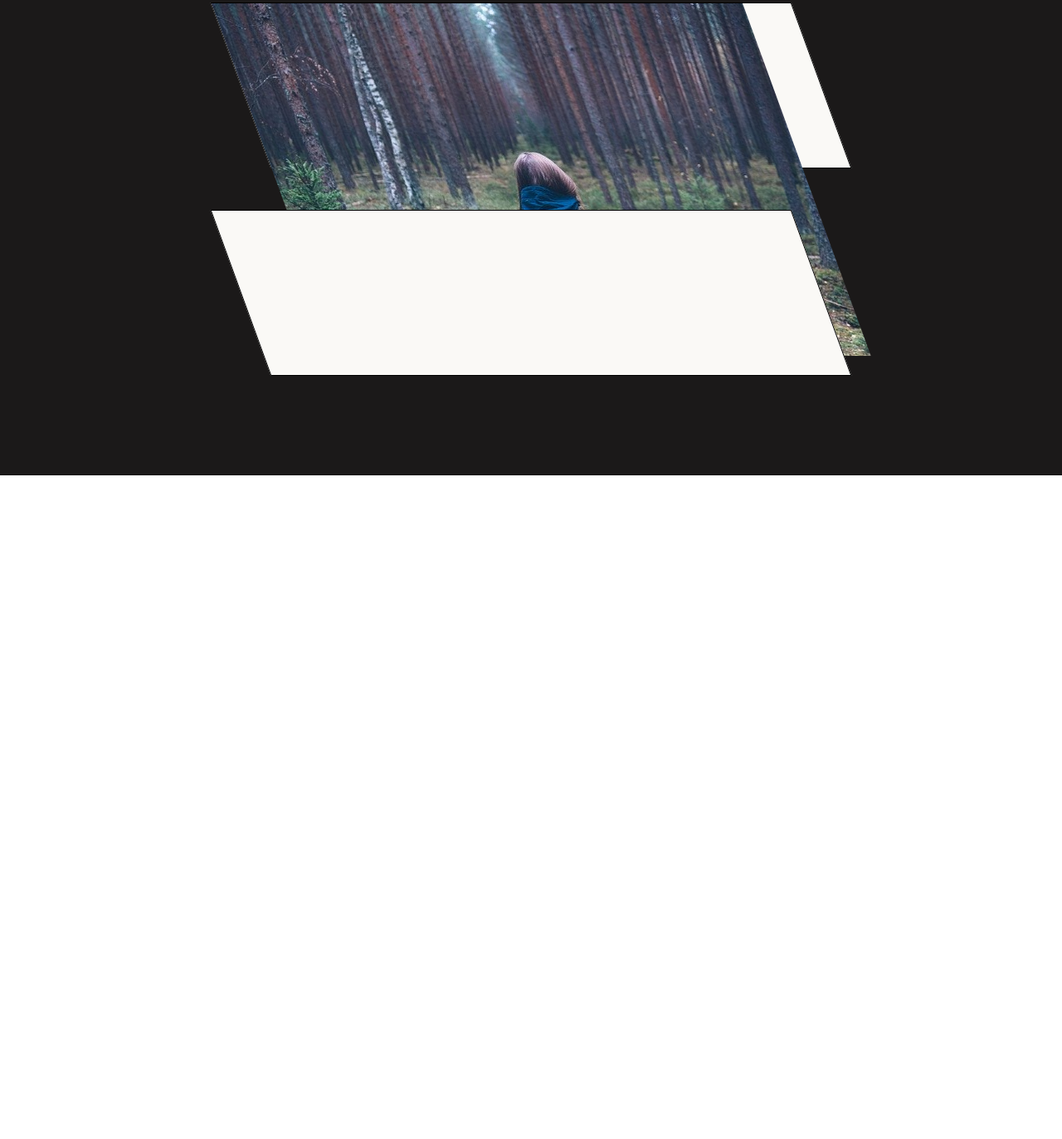
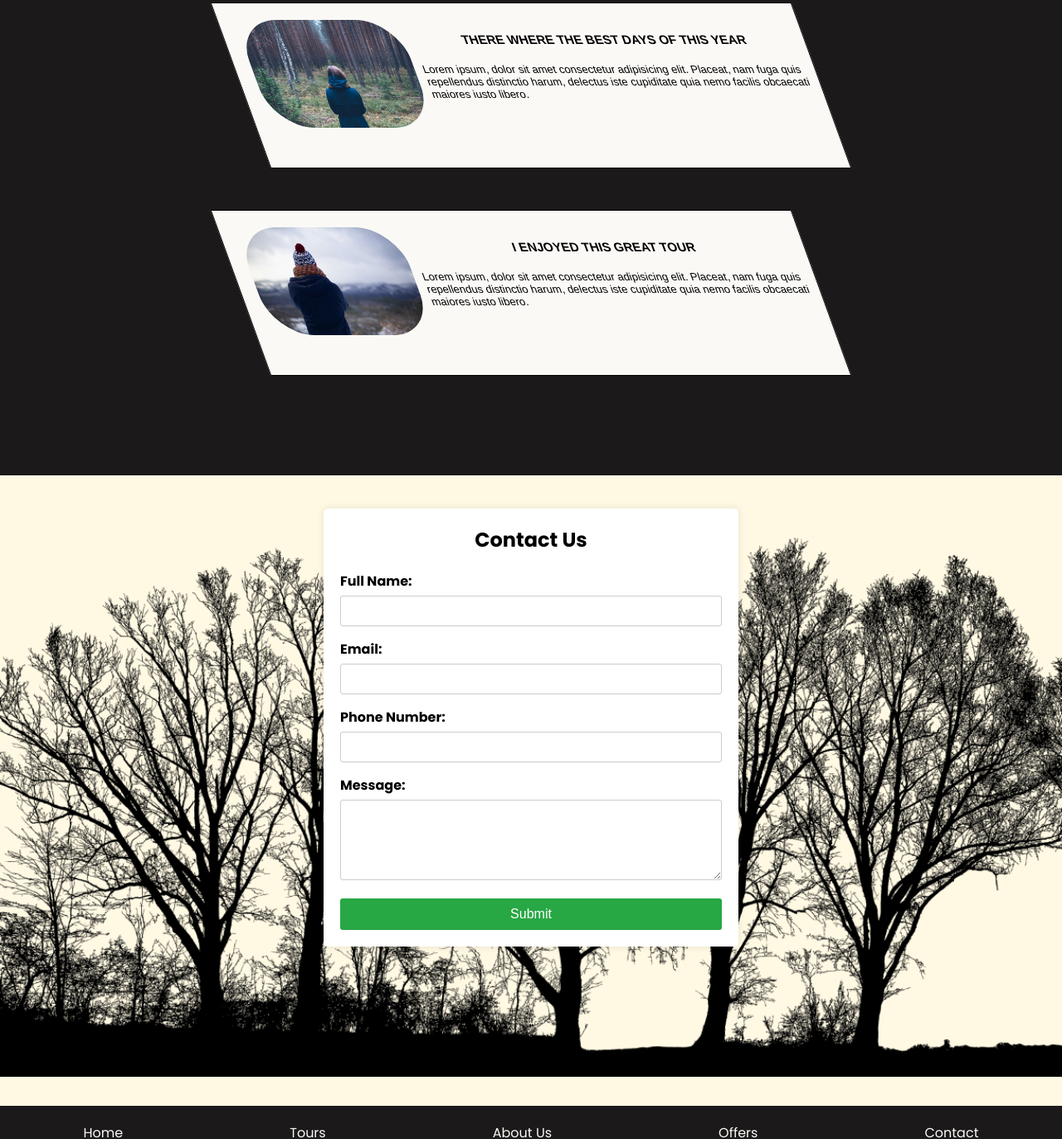
Before and after one commit to Vijayclement1/TravelX_tourpage, a plain HTML site: page index.html in a window 1280 px wide. Shown: the part 1427-2800 px from the top of the page at 83% size. Before the commit the page ends 2000 px from the top, so only its background shows below. Drawn offline with Linux system fonts and the light colour scheme; a web font is replaced by a local one.

Commit message:
footer section added

```diff
--- a/index.html
+++ b/index.html
@@ -62,7 +62,7 @@
                             <li class="package-list">sleep in private tends</li>
                             <hr>
                             <li class="package-list">price:399$</li>
-                            <hr>
+
                         </ul>
                     </div>
                     <div class="addtocart">
@@ -89,7 +89,7 @@
                             <li class="package-list">sleep in private tends</li>
                             <hr>
                             <li class="package-list">price:499$</li>
-                            <hr>
+
                         </ul>
                     </div>
                     <div class="addtocart">
@@ -118,7 +118,7 @@
                             <li class="package-list">sleep in hotel</li>
                             <hr>
                             <li class="package-list">price:599$</li>
-                            <hr>
+
                         </ul>
                     </div>
                     <div class="addtocart">
@@ -142,16 +142,69 @@
                 <div class="profile-img1">
                     <img class="profile-image1" src="images/story-img-1.jpg" alt="picture not found">
                 </div>
-                <div class="personal-review1"></div>
+                <div class="personal-review1">
+                    <h2 class="preview1-head">
+                        THERE WHERE THE BEST DAYS OF THIS YEAR
+                    </h2>
+                    <P class="preview1-para">Lorem ipsum, dolor sit amet consectetur adipisicing elit. Placeat, nam fuga quis repellendus distinctio harum, delectus iste cupiditate quia nemo facilis obcaecati maiores iusto libero.</P>
+                </div>
             </div>
             <!-- first review end -->
 
 
 
              <!-- second review start -->
-            <div class="reactangular-review"></div>
+            <div class="reactangular-review">
+
+                <div class="profile-img2">
+                    <img class="profile-image1" src="images/story-img-2.jpg" alt="picture not found">
+                </div>
+                <div class="personal-review2">
+                    <h2 class="preview2-head">
+                        I ENJOYED THIS GREAT TOUR
+                    </h2>
+                    <P class="preview2-para">Lorem ipsum, dolor sit amet consectetur adipisicing elit. Placeat, nam fuga quis repellendus distinctio harum, delectus iste cupiditate quia nemo facilis obcaecati maiores iusto libero.</P>
+                </div>
+
+            </div>
             <!-- second review end -->
            </section>
+           <div class="contact-page">
+
+            <div class="contact-form">
+                <h2>Contact Us</h2>
+                <form action="#" method="post">
+                    <label for="name">Full Name:</label>
+                    <input type="text" id="name" name="name" required>
+
+                    <label for="email">Email:</label>
+                    <input type="email" id="email" name="email" required>
+
+                    <label for="phone">Phone Number:</label>
+                    <input type="tel" id="phone" name="phone" required>
+
+                    <label for="message">Message:</label>
+                    <textarea id="message" name="message" rows="5" required></textarea>
+
+                    <button type="submit">Submit</button>
+                </form>
+            </div>
+
+
+
+           </div>
+
+           <!-- form-container end -->
+            <footer class="footer">
+                <div class="footerlist">
+                    <a class="footer-link" href="">Home</a>
+                    <a class="footer-link" href="">Tours</a>
+                    <a class="footer-link" href="">About Us</a>
+                    <a class="footer-link" href="">Offers</a>
+                    <a class="footer-link" href="">Contact</a>
+                </div>
+                <p class="footer-copyright">Copyright © CodeAndCreate All Rights Reserved</p>
+            </footer>
     </div>
 </body>
 </html>
--- a/style.css
+++ b/style.css
@@ -92,7 +92,7 @@
 .package-container{
     border: 1px solid #0c0c0c;
     width: 300px;
-    border-radius: 9px;
+
 }
 .img-package1
 {
@@ -104,6 +104,8 @@
     color: #fff9e3;
     padding-top: 110px;
     padding-right: 20px;
+
+
 }
 .package-list
 {
@@ -142,6 +144,7 @@
     color: #fff9e3;
     padding-top: 110px;
     padding-right: 20px;
+    overflow: hidden;
 
 }
 .img-package3
@@ -155,6 +158,8 @@
     padding-top: 110px;
     padding-right: 20px;
 
+
+
 }
 
 /* package section end */
@@ -167,7 +172,7 @@
     flex-direction: column;
     align-items: center;
     justify-content: center;
-    overflow: hidden;
+
 }
 
 .reactangular-review
@@ -178,10 +183,118 @@
     border: 1px solid black;
     transform: skew(20deg);
     margin-bottom: 50px;
+    display: flex;
+    flex-direction: row;
 
 }
 
-.profile-img1
+.profile-img1,.profile-img2
 {
+  height: 130px;
 
 }
+
+.profile-image1,.profile-image2
+{
+  height: 100%;
+  object-fit: contain;
+  border-radius: 50px;
+  margin-top: 20px;
+  margin-left: 20px;
+
+}
+
+.preview1-head,.preview2-head
+{
+    font-family: Arial, Helvetica, sans-serif;
+    font-size: 15px;
+    text-align: center;
+    padding-top: 35px;
+}
+.preview1-para,.preview2-para
+{
+    font-family: Arial, Helvetica, sans-serif;
+    font-size: 13px;
+    padding: 20px 10px;
+}
+
+/* review section end */
+
+/* contact-page start */
+
+.contact-page
+{
+    height: 90vh;
+    background: url(images/contact-us-bg.png);
+    background-attachment: fixed;
+    background-repeat: no-repeat;
+    background-position: center;
+    background-size: contain;
+}
+
+.contact-form
+{
+    background-color: #ffffff;
+            padding: 20px;
+            max-width: 500px;
+            margin: 40px auto;
+            border-radius: 5px;
+            box-shadow: 0 0 10px rgba(0, 0, 0, 0.1);
+}
+.contact-form h2 {
+    text-align: center;
+    margin-bottom: 20px;
+}
+.contact-form label {
+    display: block;
+    margin-bottom: 5px;
+    font-weight: bold;
+}
+.contact-form input,
+.contact-form textarea {
+    width: 100%;
+    padding: 10px;
+    margin-bottom: 15px;
+    border: 1px solid #ccc;
+    border-radius: 3px;
+    box-sizing: border-box;
+}
+.contact-form button {
+    width: 100%;
+    padding: 10px;
+    background-color: #28a745;
+    color: #ffffff;
+    border: none;
+    border-radius: 3px;
+    cursor: pointer;
+    font-size: 16px;
+}.contact-form button:hover {
+    background-color: #218838;
+}
+/* footer-start */
+
+.footer{
+    height: 20vh;
+    background-color: #1b1919;
+    color: #faf9f6;
+}
+.footerlist
+{
+    display: flex;
+    align-items: center;
+    justify-content: space-around;
+
+}
+.footer-link
+{
+    text-decoration: none;
+    color: #faf9f6;
+    margin-top: 20px;
+
+}
+
+.footer-copyright
+{
+    text-align: center;
+    margin-top: 30px;
+}
```
